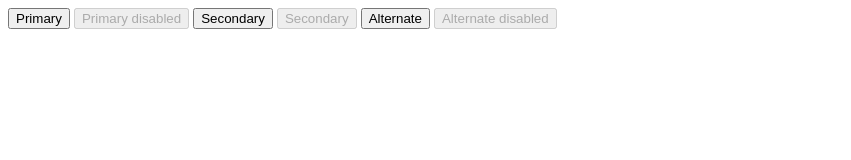
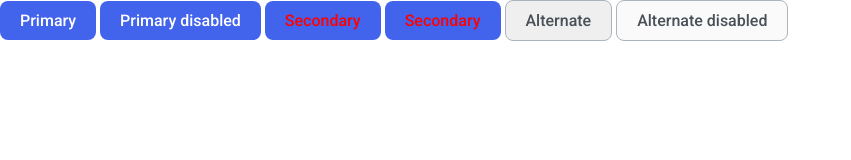
Before and after one commit to js-tasks-ru/htmlcss-20220317_nfedorov15, a website: page 03-lection1/01-button/index.html in a window 1280 px wide. Shown: the whole page, without its empty margins (0-851 px from the left). Drawn offline with Linux system fonts and the light colour scheme.

Commit message:
add 01-button

```diff
--- a/03-lection1/01-button/index.html
+++ b/03-lection1/01-button/index.html
@@ -2,6 +2,8 @@
 <!-- Страница с кнопкой -->
 <html>
  <head>
+        <link rel="stylesheet" href="../../assets/css/main.css">
+        <link rel="stylesheet" href="./button.css">
   <meta charset="utf-8">
   <title>Кнопки</title>
  </head>
```
